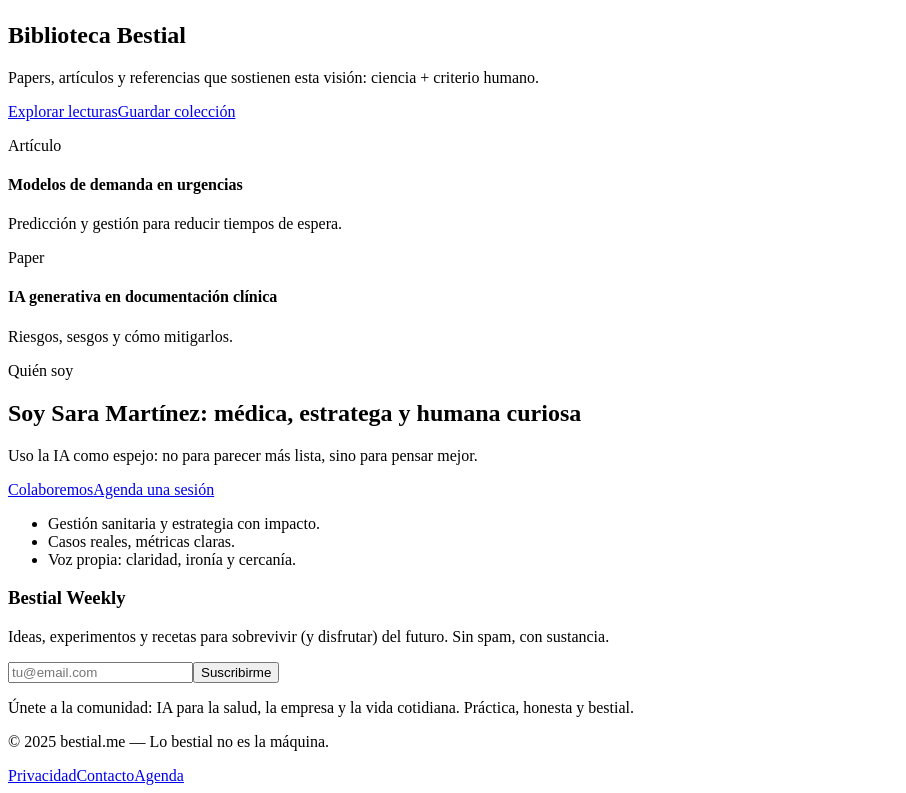
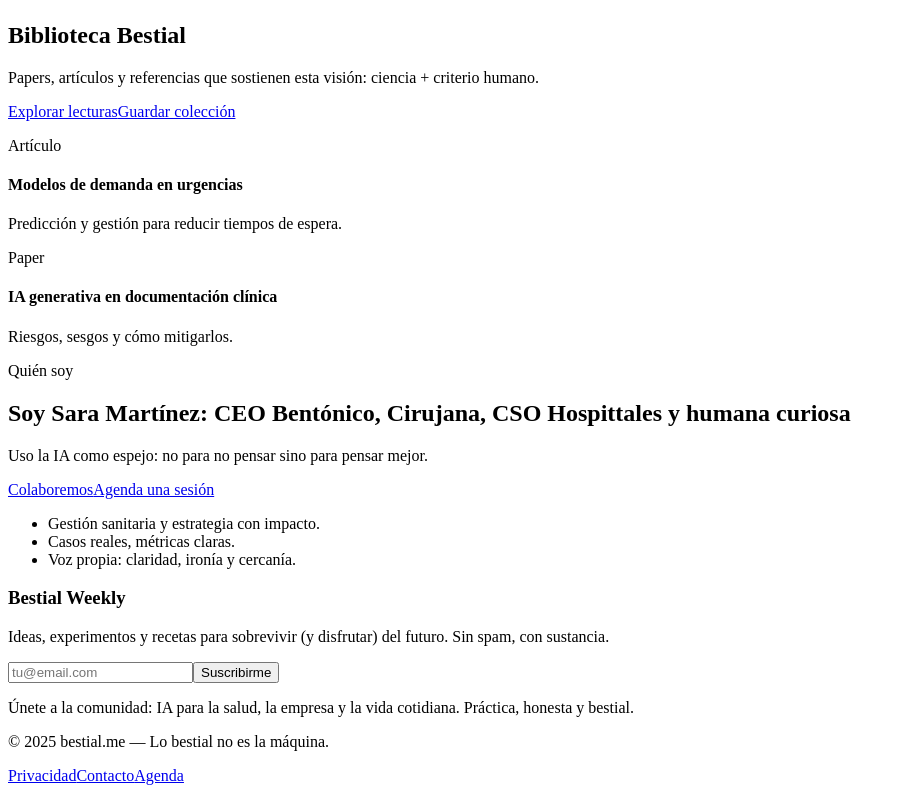
Before and after one commit to saramartinez-collab/buscate_la_vida_IA, a React (Vite) app: page / in a window 1280 px wide. Shown: the part 3668-4461 px from the top of the page, without its empty margins (0-906 px from the left). Built offline with nearby package versions, Linux system fonts and the light colour scheme; the HTML template or start-up script is replaced by a standard one.

Commit message:
Update App.jsx

```diff
--- a/src/App.jsx
+++ b/src/App.jsx
@@ -270,8 +270,8 @@ export default function BestialHome() {
       <Section
         id="sobre-mi"
         eyebrow="Quién soy"
-        title="Soy Sara Martínez: médica, estratega y humana curiosa"
-        desc="Uso la IA como espejo: no para parecer más lista, sino para pensar mejor."
+        title="Soy Sara Martínez: CEO Bentónico, Cirujana, CSO Hospittales y humana curiosa"
+        desc="Uso la IA como espejo: no para no pensar sino para pensar mejor."
         cta={<CTAButton href="#contacto">Colaboremos</CTAButton>}
         secondaryCta={<CTAButton href="#agenda" variant="secondary">Agenda una sesión</CTAButton>}
       >
```
